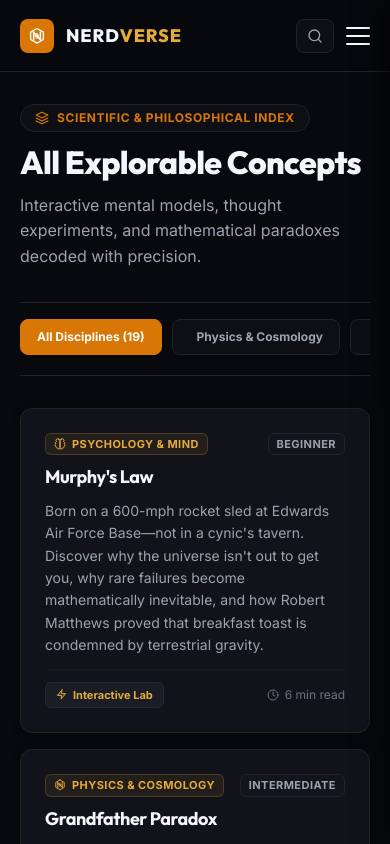
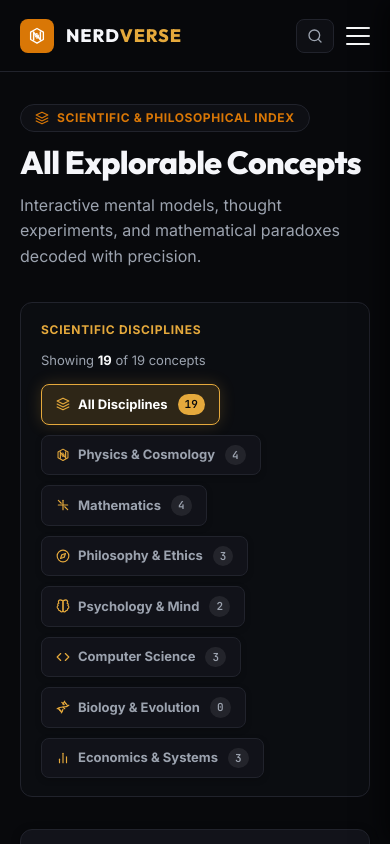
Before and after one commit to silent-doom/nerdverse, a Next.js app: page /concepts in a window 390 px wide. Shown: the top 844 px of the page. Built offline with nearby package versions, Linux system fonts and the light colour scheme.

Commit message:
feat(concepts): replace horizontal category scrollbar with responsive discipline matrix and concept count badges

```diff
--- a/src/app/concepts/ConceptsCatalog.module.css
+++ b/src/app/concepts/ConceptsCatalog.module.css
@@ -49,44 +49,143 @@
 }
 
 .filtersBar {
-  border-top: 1px solid var(--color-border-default, #242836);
-  border-bottom: 1px solid var(--color-border-default, #242836);
-  padding: var(--space-4, 16px) 0;
+  background: rgba(14, 15, 20, 0.6);
+  border: 1px solid var(--color-border-default, #242836);
+  border-radius: var(--radius-lg, 12px);
+  padding: 18px 20px;
+  display: flex;
+  flex-direction: column;
+  gap: 14px;
+}
+
+.filterBarHeader {
+  display: flex;
+  align-items: center;
+  justify-content: space-between;
+  flex-wrap: wrap;
+  gap: 12px;
+}
+
+.filterBarTitleBox {
+  display: flex;
+  align-items: center;
+  gap: 12px;
+  flex-wrap: wrap;
+}
+
+.filterBarLabel {
+  font-size: 12px;
+  font-weight: 700;
+  text-transform: uppercase;
+  letter-spacing: 0.06em;
+  color: var(--color-brand-light, #e5a93c);
+}
+
+.filterBarCounter {
+  font-size: 13px;
+  color: var(--color-text-secondary, #8e94a5);
+}
+
+.filterBarCounter strong {
+  color: #f9fafb;
+}
+
+.clearFilterBtn {
+  display: inline-flex;
+  align-items: center;
+  gap: 5px;
+  font-size: 11px;
+  font-weight: 700;
+  text-transform: uppercase;
+  letter-spacing: 0.04em;
+  color: var(--color-text-secondary, #8e94a5);
+  background: rgba(255, 255, 255, 0.05);
+  border: 1px solid var(--color-border-default, #242836);
+  border-radius: 6px;
+  padding: 4px 10px;
+  text-decoration: none;
+  transition: all 0.15s ease;
+}
+
+.clearFilterBtn:hover {
+  color: #ffffff;
+  background: rgba(239, 68, 68, 0.15);
+  border-color: rgba(239, 68, 68, 0.4);
 }
 
 .categoryFilters {
   display: flex;
+  flex-wrap: wrap;
   gap: 10px;
-  overflow-x: auto;
-  padding-bottom: 4px;
+  align-items: center;
 }
 
 .filterChip {
   display: inline-flex;
   align-items: center;
-  gap: 8px;
-  padding: 8px 16px;
-  border-radius: var(--radius-md, 8px);
-  font-size: var(--text-xs, 12px);
+  justify-content: space-between;
+  gap: 10px;
+  padding: 9px 14px;
+  border-radius: 8px;
+  font-size: 13px;
   font-weight: 700;
-  color: var(--color-text-secondary, #8e94a5);
-  background-color: var(--color-bg-secondary, #12141a);
+  color: var(--color-text-secondary, #9ca3af);
+  background: rgba(18, 19, 26, 0.85);
   border: 1px solid var(--color-border-default, #242836);
   text-decoration: none;
-  white-space: nowrap;
-  transition: all var(--duration-fast, 120ms) ease;
+  transition: all 0.18s cubic-bezier(0.16, 1, 0.3, 1);
+  box-shadow: 0 2px 6px rgba(0, 0, 0, 0.2);
 }
 
 .filterChip:hover {
-  background-color: var(--color-bg-tertiary, #1a1d26);
+  background: rgba(26, 29, 38, 0.95);
   color: #ffffff;
-  border-color: var(--color-border-strong, #353b4f);
+  border-color: rgba(229, 169, 60, 0.4);
+  transform: translateY(-1.5px);
 }
 
 .filterChipActive {
-  background-color: var(--color-brand-primary, #ff5722);
-  border-color: var(--color-brand-primary, #ff5722);
+  background: rgba(229, 169, 60, 0.16) !important;
+  border-color: var(--color-brand-light, #e5a93c) !important;
+  color: #ffffff !important;
+  box-shadow: 0 0 16px rgba(229, 169, 60, 0.2);
+}
+
+.chipContent {
+  display: inline-flex;
+  align-items: center;
+  gap: 8px;
+}
+
+.chipIcon {
+  display: inline-flex;
+  align-items: center;
+  justify-content: center;
+  color: var(--color-brand-light, #e5a93c);
+}
+
+.chipCount {
+  display: inline-flex;
+  align-items: center;
+  justify-content: center;
+  padding: 2px 7px;
+  border-radius: 9999px;
+  font-size: 11px;
+  font-weight: 800;
+  font-family: var(--font-mono, monospace);
+  background: rgba(255, 255, 255, 0.08);
+  color: var(--color-text-secondary, #9ca3af);
+  transition: all 0.15s ease;
+}
+
+.filterChip:hover .chipCount {
+  background: rgba(255, 255, 255, 0.14);
   color: #ffffff;
+}
+
+.filterChipActive .chipCount {
+  background: var(--color-brand-light, #e5a93c);
+  color: #08090c;
 }
 
 .grid {
--- a/src/app/concepts/page.jsx
+++ b/src/app/concepts/page.jsx
@@ -16,7 +16,15 @@ export default async function ConceptsPage({ searchParams }) {
   const activeCategory = params?.category;
   const activeDifficulty = params?.difficulty;
 
-  let allConcepts = getAllPublishedConcepts();
+  const allPublished = getAllPublishedConcepts();
+
+  // Compute concept counts per category dynamically
+  const categoryCounts = allPublished.reduce((acc, c) => {
+    acc[c.category] = (acc[c.category] || 0) + 1;
+    return acc;
+  }, {});
+
+  let allConcepts = allPublished;
 
   if (activeCategory) {
     allConcepts = allConcepts.filter((c) => c.category === activeCategory);
@@ -42,23 +50,57 @@ export default async function ConceptsPage({ searchParams }) {
 
       {/* Filter Toolbar */}
       <div className={styles.filtersBar}>
+        <div className={styles.filterBarHeader}>
+          <div className={styles.filterBarTitleBox}>
+            <span className={styles.filterBarLabel}>Scientific Disciplines</span>
+            <span className={styles.filterBarCounter}>
+              Showing <strong>{allConcepts.length}</strong> of {allPublished.length} concepts
+            </span>
+          </div>
+          {activeCategory && (
+            <Link
+              href={`/concepts${activeDifficulty ? `?difficulty=${activeDifficulty}` : ''}`}
+              className={styles.clearFilterBtn}
+            >
+              <Icon name="x" size={12} />
+              <span>Reset Filter</span>
+            </Link>
+          )}
+        </div>
+
         <div className={styles.categoryFilters}>
           <Link
-            href="/concepts"
+            href={`/concepts${activeDifficulty ? `?difficulty=${activeDifficulty}` : ''}`}
             className={`${styles.filterChip} ${!activeCategory ? styles.filterChipActive : ''}`}
           >
-            All Disciplines ({getAllPublishedConcepts().length})
+            <div className={styles.chipContent}>
+              <span className={styles.chipIcon}>
+                <Icon name="layers" size={14} />
+              </span>
+              <span>All Disciplines</span>
+            </div>
+            <span className={styles.chipCount}>{allPublished.length}</span>
           </Link>
-          {CATEGORIES.map((cat) => (
+          {CATEGORIES.map((cat) => {
+            const count = categoryCounts[cat.id] || 0;
+            const isActive = activeCategory === cat.id;
+
+            return (
               <Link
                 key={cat.id}
                 href={`/concepts?category=${cat.id}${activeDifficulty ? `&difficulty=${activeDifficulty}` : ''}`}
-              className={`${styles.filterChip} ${activeCategory === cat.id ? styles.filterChipActive : ''}`}
+                className={`${styles.filterChip} ${isActive ? styles.filterChipActive : ''}`}
               >
+                <div className={styles.chipContent}>
+                  <span className={styles.chipIcon}>
                     <Icon name={cat.iconName} size={14} />
+                  </span>
                   <span>{cat.name}</span>
+                </div>
+                <span className={styles.chipCount}>{count}</span>
               </Link>
-          ))}
+            );
+          })}
         </div>
       </div>
 
```
Lines whose indentation alone changed are shown as unchanged.
